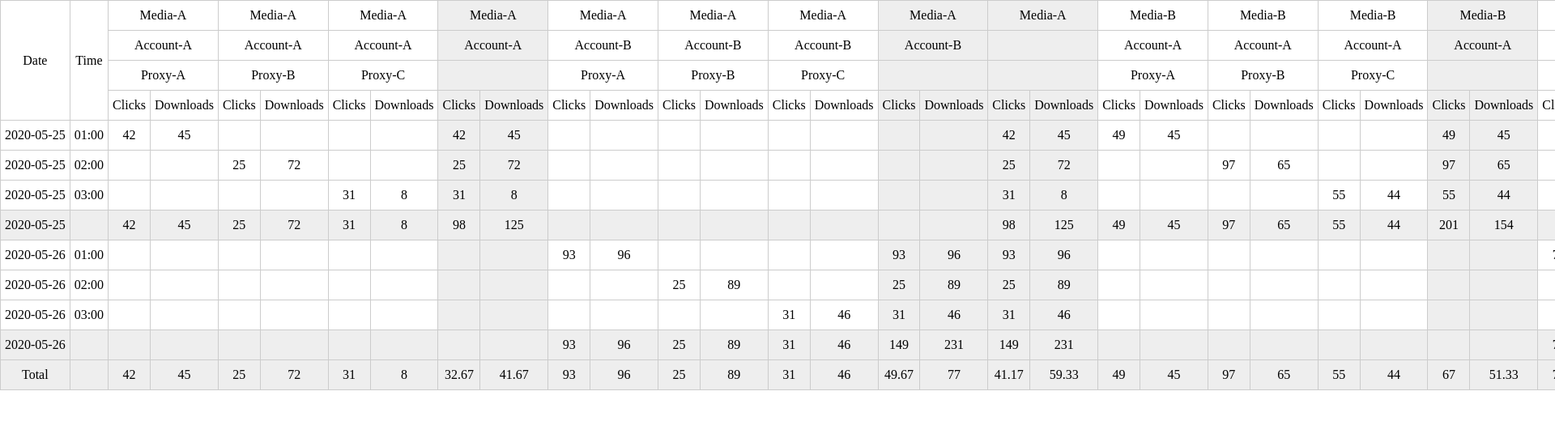
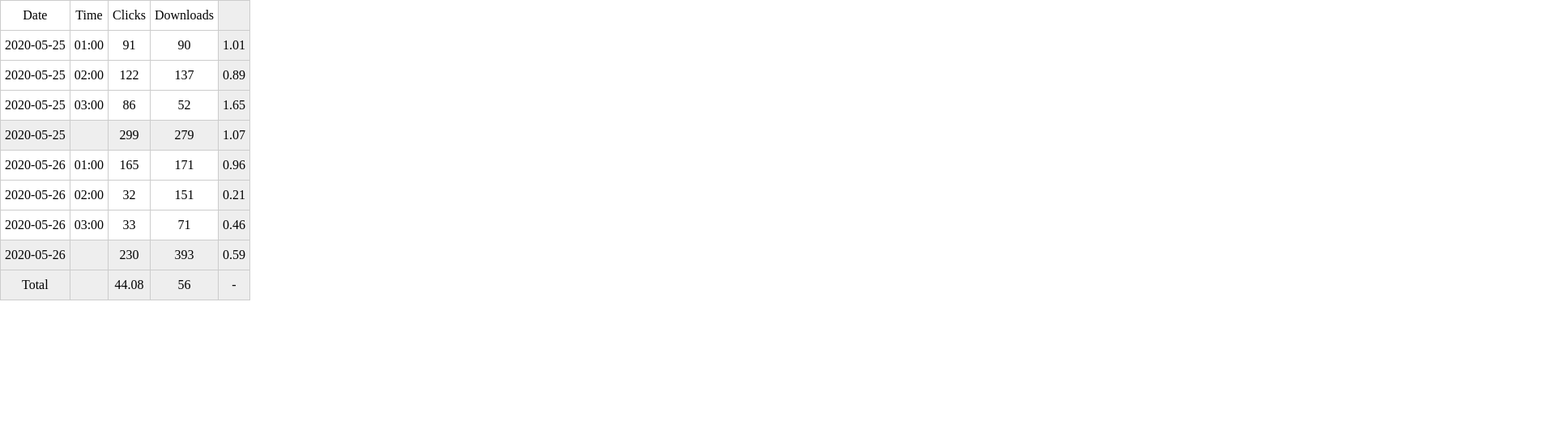
Before and after one commit to keyding/vue-pivot-table, a Vue app: page / in a window 1280 px wide. Shown: the top 520 px of the page at 81% size, 1920 px wide, since content can reach past the window. Built offline with nearby package versions, Linux system fonts and the light colour scheme.

Commit message:
handle for no rows or no columns.

```diff
--- a/src/App.vue
+++ b/src/App.vue
@@ -31,18 +31,18 @@ export default {
             }
         ],
         columns: [
-            {
-                key: "media",
-                label: "Media"
-            },
-            {
-                key: "account",
-                label: "Account"
-            },
-            {
-                key: "proxy",
-                label: "Proxy"
-            }
+            // {
+            //     key: "media",
+            //     label: "Media"
+            // },
+            // {
+            //     key: "account",
+            //     label: "Account"
+            // },
+            // {
+            //     key: "proxy",
+            //     label: "Proxy"
+            // }
         ],
         values: [
             {
@@ -61,7 +61,6 @@ export default {
                 key: "download",
                 label: "Downloads",
                 handle(data) {
-                    // console.log(data);
                     if (!data.length) return "";
                     let total = 0;
                     data.forEach(item => {
--- a/src/components/PivotTable/index.vue
+++ b/src/components/PivotTable/index.vue
@@ -487,7 +487,8 @@ export default {
                     })
                 );
 
-                const _filterData = this.colHead.map(colConditions => {
+                const _filterData = this.colHead.length
+                    ? this.colHead.map(colConditions => {
                           const _conditionValues = colConditions.split(
                               this.SEPARATOR
                           );
@@ -499,7 +500,8 @@ export default {
                                       : true
                               )
                           );
-                });
+                      })
+                    : [this.localData];
 
                 const _data = _filterData
                     .map(item => {
@@ -546,7 +548,8 @@ export default {
                     })
                 );
 
-                const _filterData = this.rowHead.map(rowConditions => {
+                const _filterData = this.rowHead.length
+                    ? this.rowHead.map(rowConditions => {
                           const _conditionValues = rowConditions.split(
                               this.SEPARATOR
                           );
@@ -558,7 +561,8 @@ export default {
                                       : true
                               )
                           );
-                });
+                      })
+                    : [this.localData];
 
                 const _data = _filterData.map(item => {
                     return this.localValues.reduce((prev, curr) => {
```
Lines whose indentation alone changed are shown as unchanged.
